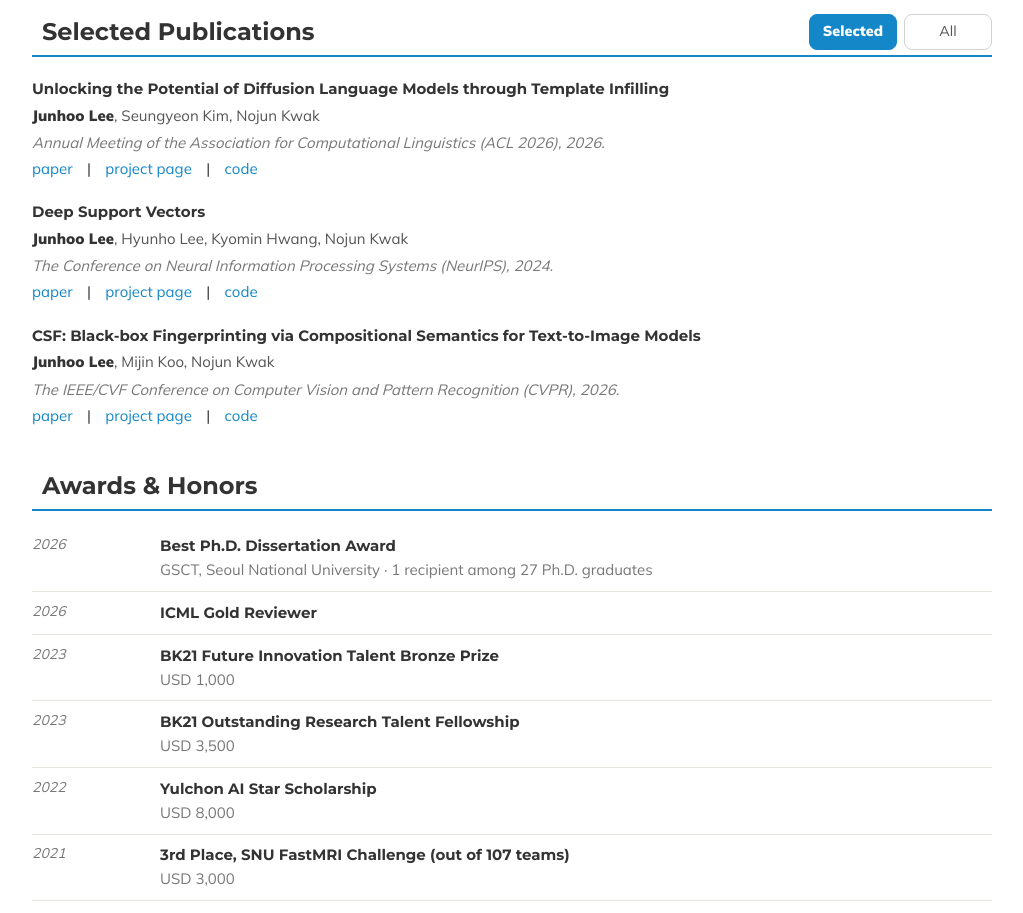
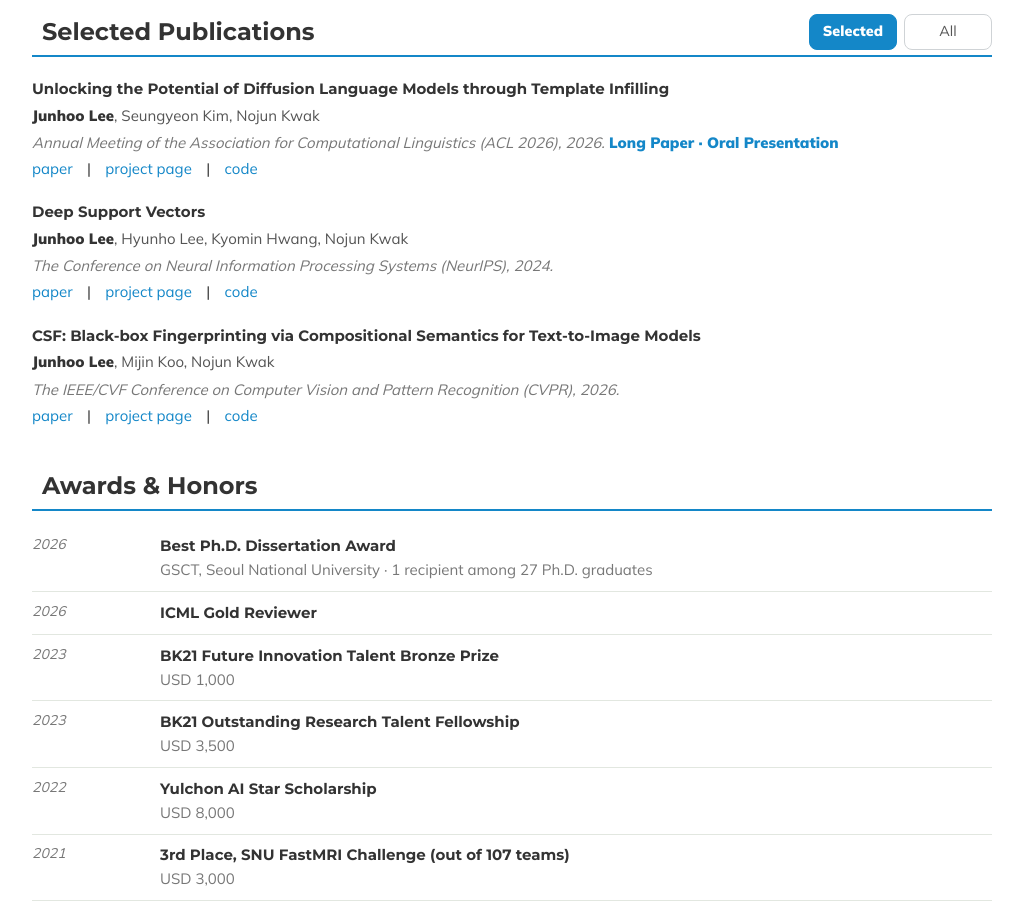
Before and after one commit to JunHoo-Lee/my-homepage, a Next.js app: page / in a window 1280 px wide. Shown: the part 1280-2193 px from the top of the page, without its empty margins (128-1151 px from the left). Built offline with nearby package versions, Linux system fonts and the light colour scheme.

Commit message:
Show publication presentation badges

```diff
--- a/app/(public)/HomePage.module.css
+++ b/app/(public)/HomePage.module.css
@@ -346,6 +346,12 @@
   font-style: italic;
 }
 
+.presentation {
+  color: var(--public-accent);
+  font-style: normal;
+  font-weight: 900;
+}
+
 .paperLinks {
   display: flex;
   flex-wrap: wrap;
--- a/app/(public)/PublicationGallery.tsx
+++ b/app/(public)/PublicationGallery.tsx
@@ -59,7 +59,12 @@ export function PublicationEntries({
               </span>
             ))}
           </p>
-          <p className={styles.venue}>{publication.venue}, {publication.year}.</p>
+          <p className={styles.venue}>
+            {publication.venue}, {publication.year}.
+            {publication.presentation ? (
+              <span className={styles.presentation}> {publication.presentation}</span>
+            ) : null}
+          </p>
           <div className={styles.paperLinks}>
             {publication.resolvedPaperLink ? <SmartLink href={publication.resolvedPaperLink}>paper</SmartLink> : null}
             {publication.resolvedProjectLink ? <Link href={publication.resolvedProjectLink}>project page</Link> : null}
--- a/app/lib/data.ts
+++ b/app/lib/data.ts
@@ -8,6 +8,7 @@ export type Publication = {
     projectLink?: string;
     codeLink?: string;
     codeLabel?: string;
+    presentation?: string;
     category: string;
     subTag: string;
     tldr: string;
@@ -181,6 +182,7 @@ export const PUBLICATIONS: PublicationSection[] = [
                 projectLink: "/template-infilling",
                 paperLink: "https://arxiv.org/abs/2510.13870",
                 codeLink: "https://github.com/JunHoo-Lee/Template-Infilling",
+                presentation: "Long Paper · Oral Presentation",
                 category: "Large Language Models",
                 subTag: "Long Paper, Oral Presentation",
                 tldr: "Unlike autoregressive LMs, diffusion LMs work better with template-then-fill rather than sequential prompting."
@@ -223,6 +225,7 @@ export const PUBLICATIONS: PublicationSection[] = [
                 venue: "The 4th AI for Visual Arts Workshop at the European Conference on Computer Vision (AI4VA, ECCV Workshops)",
                 year: "2026",
                 paperLink: "https://arxiv.org/abs/2511.18277",
+                presentation: "Poster Presentation",
                 category: "Generative Models",
                 subTag: "Poster Presentation",
                 tldr: "Sparse point-to-point motion guidance for controllable video editing."
--- a/app/lib/public-content.ts
+++ b/app/lib/public-content.ts
@@ -21,6 +21,7 @@ export type Publication = {
   paperLink?: string;
   codeLink?: string;
   codeLabel?: string;
+  presentation?: string;
   category: string;
   subTag: string;
   tldr: string;
```
Also changed, not shown: app/icon.svg.
